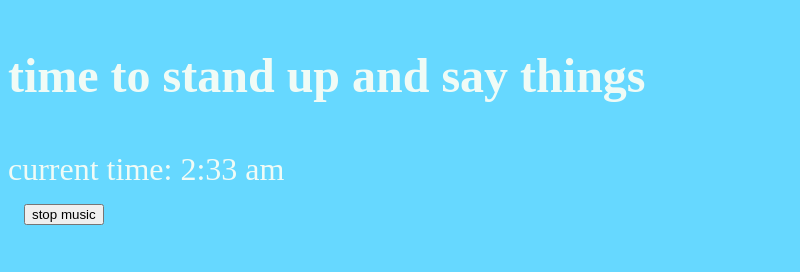
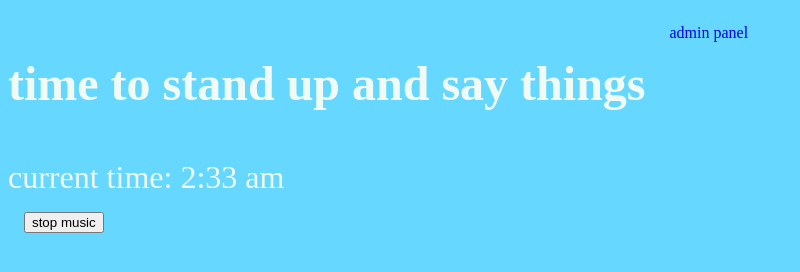
Before and after one commit to AncyentMariner/standup, an Electron app: page views/index.html in a window 800 px wide. Drawn offline with Linux system fonts and the light colour scheme; no server answers.

Commit message:
added admin page

```diff
--- a/main.js
+++ b/main.js
@@ -17,7 +17,7 @@ function createWindow () {
 
   // and load the index.html of the app.
   mainWindow.loadURL(url.format({
-    pathname: path.join(__dirname, 'index.html'),
+    pathname: path.join(__dirname, '/views/index.html'),
     protocol: 'file:',
     slashes: true
   }))
--- a/index.css
+++ b/styles/index.css
@@ -3,7 +3,20 @@ body {
   color: rgba(255, 255, 245, 0.9);
 }
 
-#title {
+.top-level {
+  display: flex;
+}
+
+.router {
+  padding: 1em;
+  padding-left: 1.5em;
+}
+
+.link {
+  text-decoration: none;
+}
+
+.title {
   font-size: 3em;
 }
 
--- a/index.html
+++ b/views/index.html
@@ -3,10 +3,15 @@
   <head>
     <meta charset="UTF-8">
     <title>stand up!</title>
-    <link rel="stylesheet" type="text/css" href="index.css" />
+    <link rel="stylesheet" type="text/css" href="../styles/index.css" />
   </head>
   <body>
-    <h3 id="title">time to stand up and say things</h3>
+    <div class="top-level">
+      <h3 class="title">time to stand up and say things</h3>
+      <div class="router">
+        <a class="link" href="admin.html">admin panel</a>
+      </div>
+    </div>
     <div class="time">
       <span>current time: </span>
       <span id="thing"></span>
@@ -17,6 +22,6 @@
   </body>
 
   <script>
-    require('./renderer.js')
+    require('../renderer.js')
   </script>
 </html>
```
Also changed, not shown: views/admin.html (added, +16 -0 lines).
